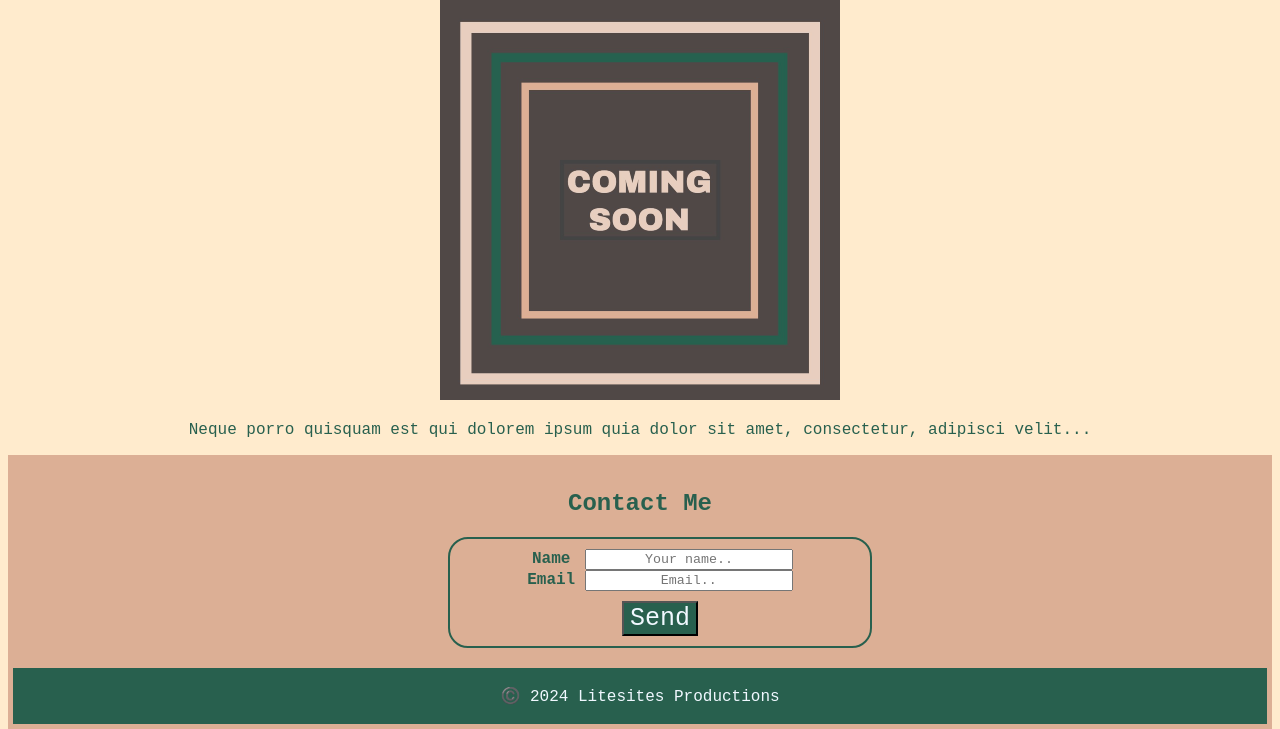
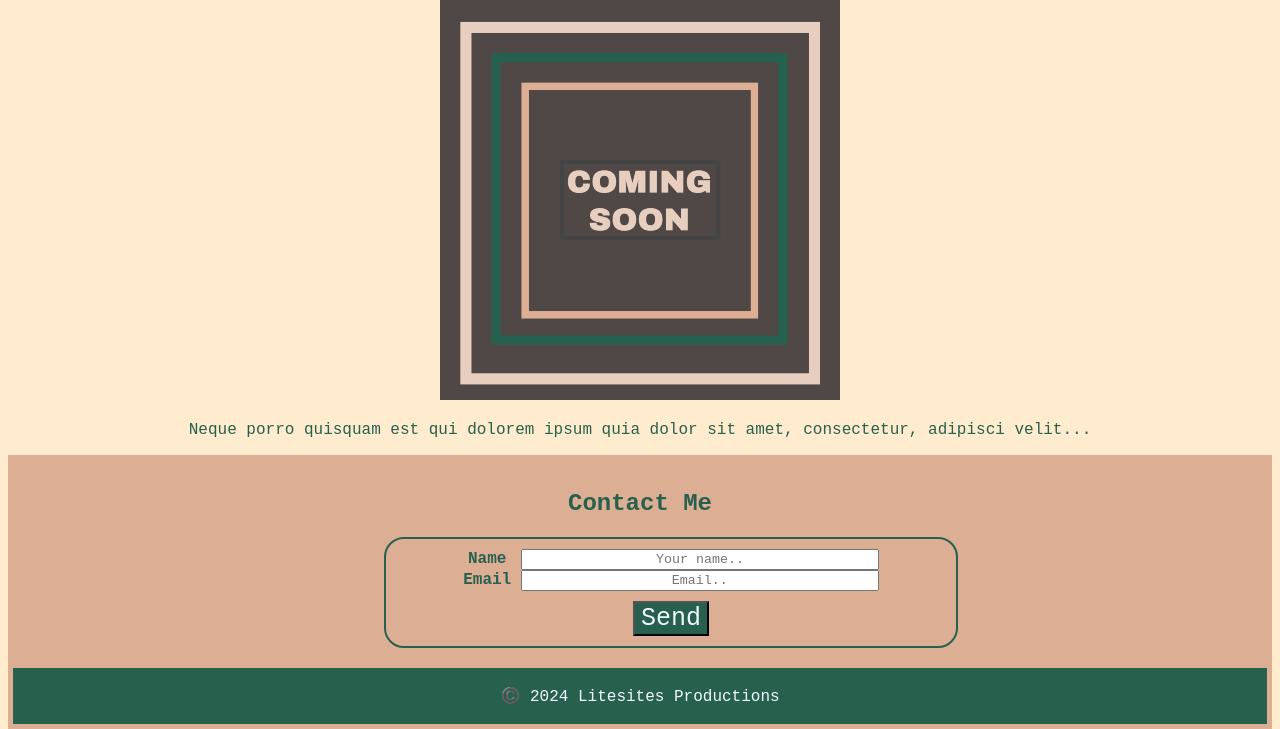
Before and after one commit to Danr55/MiniProject, a plain HTML site: page index.html in a window 1280 px wide. Shown: the part 130-859 px from the top of the page. Drawn offline with Linux system fonts and the light colour scheme.

Commit message:
Fixed header and form

```diff
--- a/assets/style.css
+++ b/assets/style.css
@@ -13,6 +13,7 @@ body {
     height:40px;
     border-bottom: 6px solid #dcaf95;
     position: fixed;
+    z-index: 10;
     top: 0;
     left: 0;
     padding-top: 10px;
@@ -50,16 +51,16 @@ a {
     border: 2px solid #28604e;
     border-radius: 20px;
     padding: 10px;
-    width: 400px;
+    width: 550px;
     position: sticky;
     top: 50%;
-    left: 35%;
+    left: 30%;
 
 }
 
 
 #name , #Email {
-    width: 200px;
+    width: 350px;
     text-align: center;
 }
 
```
